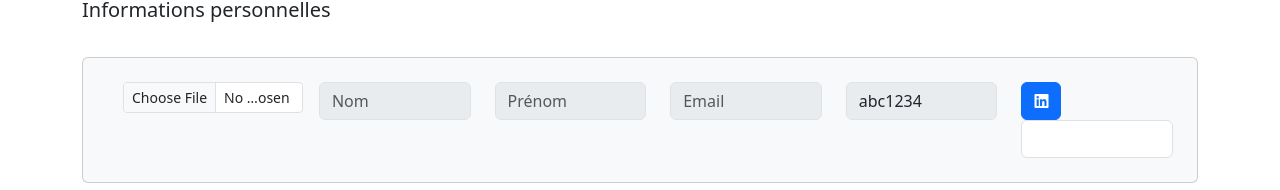
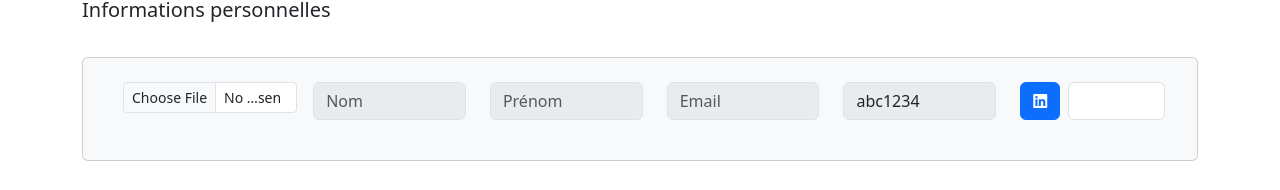
Before and after one commit to Sabrina-Dubois/dream-team-dev, a Vue app in the folder dt-presentation/: page / in a window 1280 px wide. Shown: the part 197-387 px from the top of the page. Built offline with nearby package versions, Linux system fonts and the light colour scheme; no server answers; some icons are missing.

Commit message:
fix style btn linkedin

```diff
--- a/dt-presentation/index.html
+++ b/dt-presentation/index.html
@@ -6,7 +6,7 @@
     <link href="https://cdnjs.cloudflare.com/ajax/libs/flag-icon-css/6.6.6/css/flag-icons.min.css" rel="stylesheet">
     <meta name="viewport" content="width=device-width, initial-scale=1.0">
 
-    <title>Profil</title>
+    <title>Profile Dev</title>
   </head>
   <body>
     <div id="app"></div>
--- a/dt-presentation/src/views/ProfileView.vue
+++ b/dt-presentation/src/views/ProfileView.vue
@@ -65,14 +65,16 @@
 									/>
 								</div>
 								<div class="col">
-									<a class="btn btn-primary" href="https://www.linkedin.com" target="_blank">
-										<i class="fab fa-linkedin"></i>
-									</a>
+								    <div class="d-flex">
+									    <a class="btn btn-primary col" href="https://www.linkedin.com" target="_blank">
+										    <i class="fab fa-linkedin"></i>
+									    </a>
 									<input
 										v-model="user.linkedin"
 										type="text"
-										class="form-control"
+										class="form-control mx-2"
 									/>
+									</div>
 								</div>
 							</div>
 						</div>
@@ -155,8 +157,8 @@ export default {
 			formData.append('description', this.user.description);
 			formData.append('linkedin', this.user.linkedin);
 
-			if (this.user.picture) {
-				formData.append('picture', this.user.picture);  // Ajouter le fichier image à FormData
+			if (this.picture) {
+				formData.append('picture', this.picture);  // Ajouter le fichier image à FormData
 			}
 
 			try {
```
